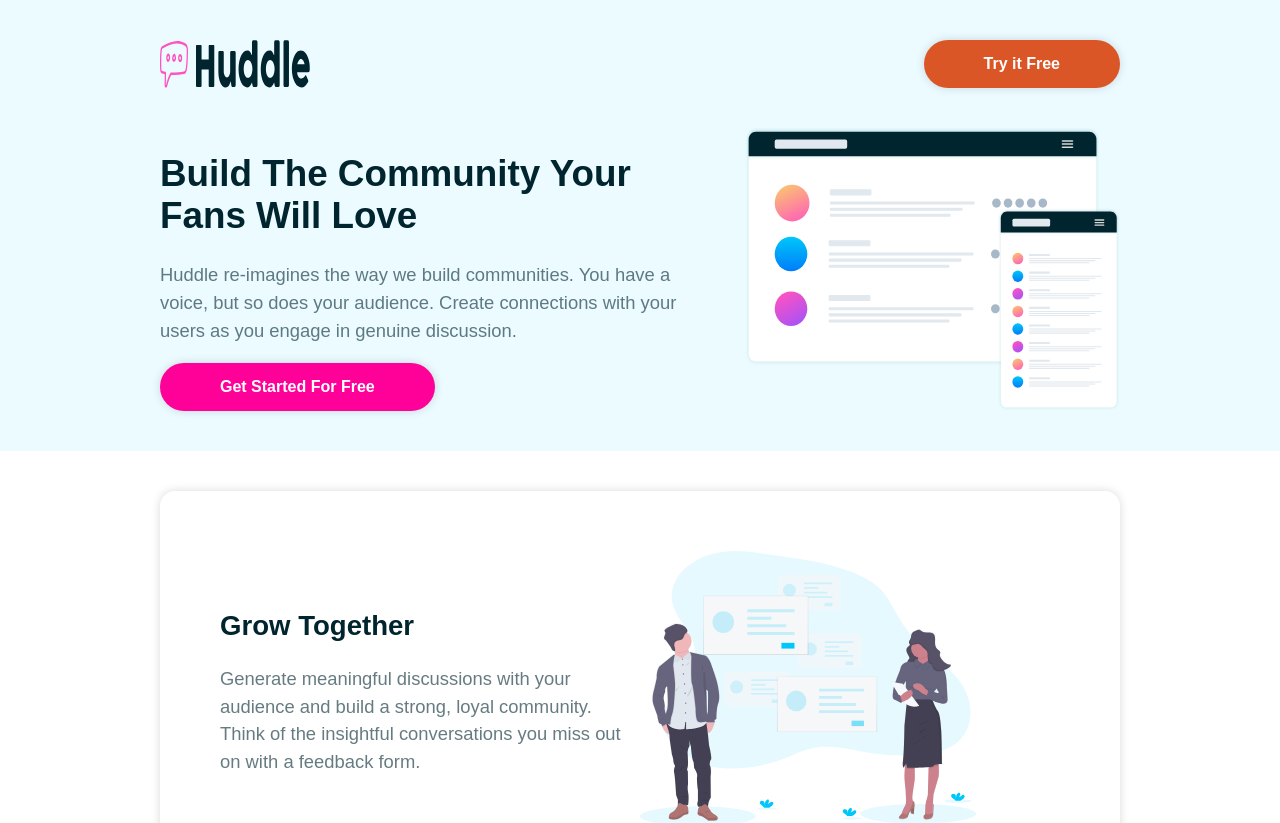
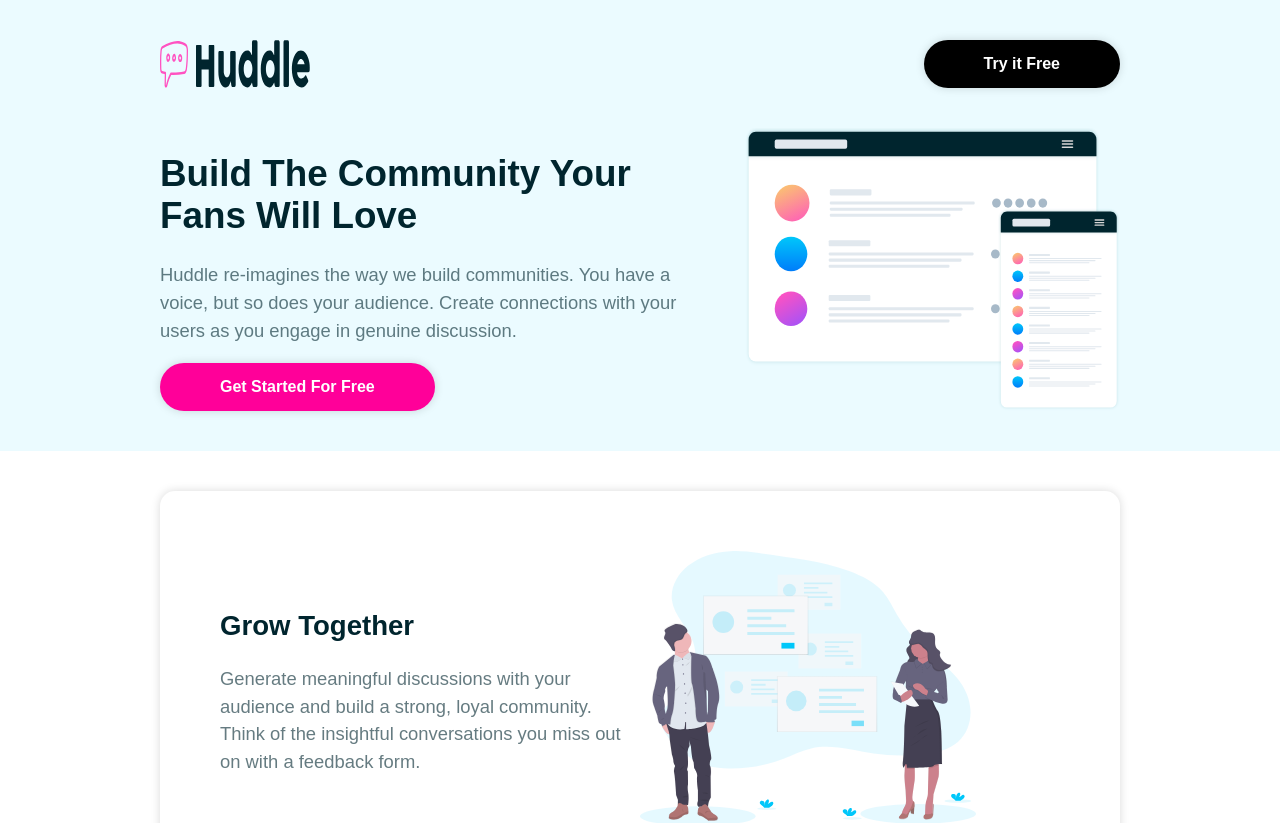
Before and after one commit to Anddy02/hubble, a React (Create React App) app: page / in a window 1280 px wide. Shown: the top 823 px of the page. Built offline with nearby package versions, Linux system fonts and the light colour scheme.

Commit message:
feat: button bgcolor changed

```diff
--- a/src/components/Header.js
+++ b/src/components/Header.js
@@ -10,7 +10,7 @@ export default function Header(){
             <Container>
                 <Nav>
                     <Logo src="./images/logo.svg" alt=""></Logo>
-                    <Button bg="#db5626" color="#fff" >Try it Free</Button>
+                    <Button bg="#000" color="#fff" >Try it Free</Button>
                 </Nav>
 
                 <Flex>
```
